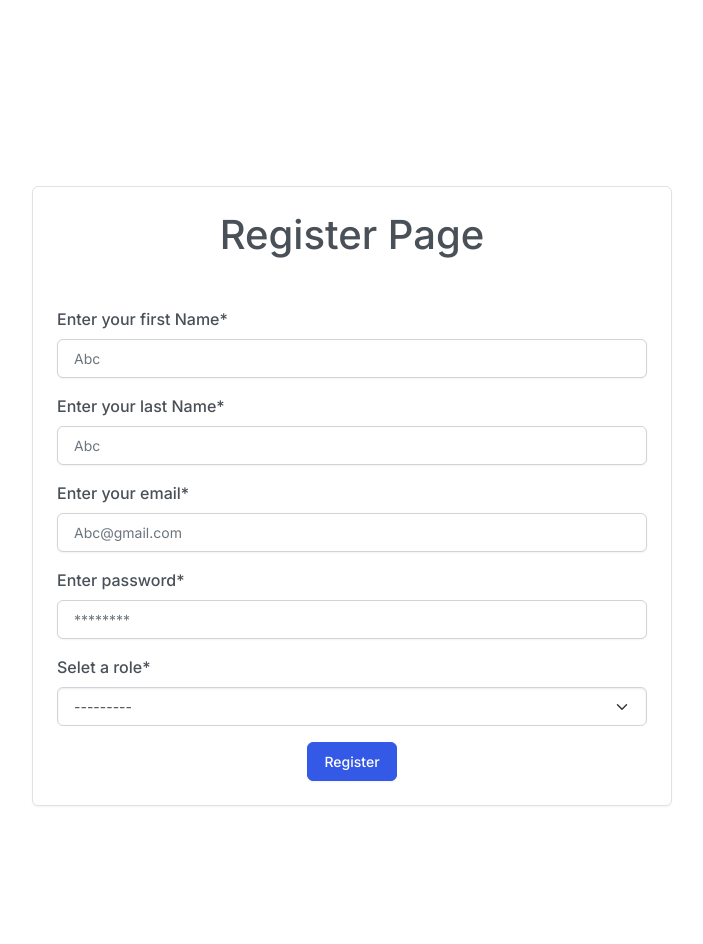
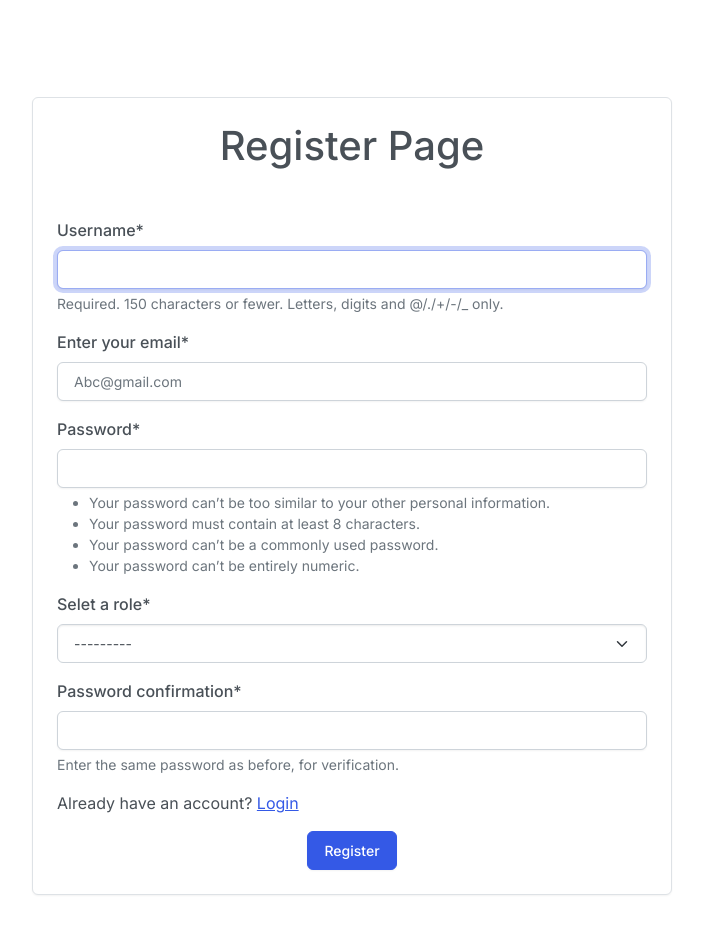
Before and after one commit to BisekhKarki/Hostel_Management_System, a Django app: page /Signup/ in a window 1280 px wide. Shown: the whole page, without its empty margins (288-991 px from the left). Run offline with Django 5.2, Linux system fonts and the light colour scheme; data comes from the database, SQL or seed files in the repository; some libraries are stand-ins or nearby versions.

Commit message:
Added login and Signup with authentications

```diff
--- a/HSM/settings.py
+++ b/HSM/settings.py
@@ -130,3 +130,5 @@
 DEFAULT_AUTO_FIELD = 'django.db.models.BigAutoField'
 
 CRISPY_TEMPLATE_PACK = 'bootstrap5'
+
+AUTHENTICATION_BACKENDS = ["django.contrib.auth.backends.ModelBackend"]
--- a/Hostel/admin.py
+++ b/Hostel/admin.py
@@ -1,7 +1,7 @@
 from django.contrib import admin
-from .models import UserModel,UserType
+from .models import UserType
 
 
 # Register your models here.
-admin.site.register(UserModel)
+
 admin.site.register(UserType)
--- a/Hostel/forms.py
+++ b/Hostel/forms.py
@@ -1,39 +1,59 @@
 from django import forms
-from .models import UserModel,UserType
 from django.forms import widgets
+from .models import UserType
+from django.contrib.auth.models import User
+from django.contrib.auth.forms import AuthenticationForm,UserCreationForm
+
 
 # User login and Signup form
-class UserCreationForm(forms.ModelForm):
-    first_name = forms.CharField(required=True,widget=widgets.TextInput(attrs={'placeholder':'Abc', 'class':'form-control'}),label="Enter your first Name")
-    last_name = forms.CharField(required=True,widget=widgets.TextInput(attrs={'placeholder':'Abc', 'class':'form-control'}),label="Enter your last Name")
+class UserCreationForm(UserCreationForm):
     email = forms.EmailField(required=True,widget=forms.TextInput(attrs={'placeholder':'Abc@gmail.com', 'class':'form-control'}),label="Enter your email")
-    password = forms.CharField(
-        required=True,
-        widget=forms.PasswordInput(attrs={'placeholder': '********', 'class': 'form-control'}),
-        label="Enter password"
-    )
     role = forms.ModelChoiceField(
-        queryset=UserType.objects.all(),
-        widget=forms.Select(attrs={'class':'form-control'}),
-        label="Selet a role"
-    )
+            queryset=UserType.objects.all(),
+            widget=forms.Select(attrs={'class':'form-control'}),
+            label="Selet a role"
+        )
     class Meta:
-        model = UserModel
-        fields = ['first_name','last_name','email','password','role']
+        model = User
+        fields = ['username','email','password1','role']
 
 
-class loginUserForm(forms.ModelForm):
-    email = forms.EmailField(required=True,widget=forms.TextInput(attrs={'placeholder':'Abc@gmail.com', 'class':'form-control'}),label="Enter your email")
-    password = forms.CharField(
-        required=True,
-        widget=forms.PasswordInput(attrs={'placeholder': '********', 'class': 'form-control'}),
-        label="Enter password"
-    )
+class loginUserForm(AuthenticationForm):
     role = forms.ModelChoiceField(
-        queryset=UserType.objects.all(),
-        widget=forms.Select(attrs={'class':'form-control'}),
-        label="Selet a role"
-    )
+            queryset=UserType.objects.all(),
+            widget=forms.Select(attrs={'class':'form-control'}),
+            label="Selet a role"
+        )
     class Meta:
-        model = UserModel
+        model = User
         fields = ['email','password','role']
+
+
+
+# email = forms.EmailField(required=True,widget=forms.TextInput(attrs={'placeholder':'Abc@gmail.com', 'class':'form-control'}),label="Enter your email")
+#     password = forms.CharField(
+#         required=True,
+#         widget=forms.PasswordInput(attrs={'placeholder': '********', 'class': 'form-control'}),
+#         label="Enter password"
+#     )
+#     role = forms.ModelChoiceField(
+#         queryset=UserType.objects.all(),
+#         widget=forms.Select(attrs={'class':'form-control'}),
+#         label="Selet a role"
+#     )
+
+
+
+#   first_name = forms.CharField(required=True,widget=widgets.TextInput(attrs={'placeholder':'Abc', 'class':'form-control'}),label="Enter your first Name")
+#     last_name = forms.CharField(required=True,widget=widgets.TextInput(attrs={'placeholder':'Abc', 'class':'form-control'}),label="Enter your last Name")
+#     email = forms.EmailField(required=True,widget=forms.TextInput(attrs={'placeholder':'Abc@gmail.com', 'class':'form-control'}),label="Enter your email")
+#     password = forms.CharField(
+#         required=True,
+#         widget=forms.PasswordInput(attrs={'placeholder': '********', 'class': 'form-control'}),
+#         label="Enter password"
+#     )
+#     role = forms.ModelChoiceField(
+#         queryset=UserType.objects.all(),
+#         widget=forms.Select(attrs={'class':'form-control'}),
+#         label="Selet a role"
+#     )
--- a/Hostel/models.py
+++ b/Hostel/models.py
@@ -2,16 +2,16 @@
 from django.contrib.auth.models import User
 
 # Create your models here.
-class UserModel(models.Model):
-    first_name = models.CharField(max_length=200)
-    last_name = models.CharField(max_length=200)
-    email = models.EmailField(max_length=100)
-    password = models.CharField(max_length=100)
-    role = models.ForeignKey('UserType',on_delete=models.CASCADE)
-    joined_at = models.DateTimeField(auto_now_add=True)
+# class UserModel(models.Model):
+#     first_name = models.CharField(max_length=200)
+#     last_name = models.CharField(max_length=200)
+#     email = models.EmailField(max_length=100,unique=True)
+#     password = models.CharField(max_length=100)
+#     role = models.ForeignKey('UserType',on_delete=models.CASCADE)
+#     joined_at = models.DateTimeField(auto_now_add=True)
 
-    def __str__(self):
-        return f"{self.first_name} {self.last_name}"
+#     def __str__(self):
+#         return f"{self.first_name} {self.last_name}"
 
 
 
--- a/Hostel/templates/Signup.html
+++ b/Hostel/templates/Signup.html
@@ -10,6 +10,10 @@
       {% csrf_token %}
       <br />
       {{ form|crispy }}
+      <span
+        >Already have an account?
+        <a href="{% url 'login' %}" class="underline">Login</a></span
+      >
       <div class="text-center mt-3">
         <button type="submit" class="btn btn-primary">Register</button>
       </div>
--- a/Hostel/templates/login.html
+++ b/Hostel/templates/login.html
@@ -10,6 +10,10 @@
       {% csrf_token %}
       <br />
       {{ form|crispy }}
+      <span
+        >Don't have an account?
+        <a href="{% url 'Signup' %}" class="underline">Register</a></span
+      >
       <div class="text-center mt-3">
         <button type="submit" class="btn btn-primary">Login</button>
       </div>
--- a/Hostel/views.py
+++ b/Hostel/views.py
@@ -1,26 +1,33 @@
 from django.shortcuts import render,redirect
 from .forms import UserCreationForm,loginUserForm
 from django.contrib import messages
-from django.contrib.auth import authenticate,login
+from django.contrib.auth import authenticate,login,logout
 
 # Create your views here.
+# Authenticate a user and log into the dashboard
 def login_user(request):
     form = loginUserForm()
     if request.method == "POST":
-        email = request.POST.get('email')
-        password = request.POST.get('password')
-        role = request.POST.get('role')
-        user = authenticate(request,email=email,password=password,role=role)
-        if user:
-            login(request,user)
-            messages.success(request, "You have successfully logged in.")
-            return redirect('Student')
+        form = loginUserForm(request,data=request.POST)
+        # role = request.POST.get('role')
+        if form.is_valid():
+            username = request.POST['username']
+            password = request.POST['password']
+            role = request.POST['role']
+            user = authenticate(request,username=username,password=password,role=role)
+            if user is not None:
+                login(request,user)
+                messages.success(request, "You have successfully logged in.")
+                return redirect('Student')
         else:
             messages.error(request, "Invalid email or password.")
     return render(request,'login.html',{
         'form':form
     })
 
+
+
+# Register a user
 def Signup_user(request):
     form = UserCreationForm()
     if request.method == "POST":
@@ -34,5 +41,7 @@
     })
 
 
+
+# Student Dashboard
 def student(request):
     return render(request,'Student/Student.html')
```
Also changed, not shown: Hostel/migrations/0004_delete_usermodel_delete_usertype.py (added), Hostel/migrations/0005_initial.py (added), db.sqlite3.
